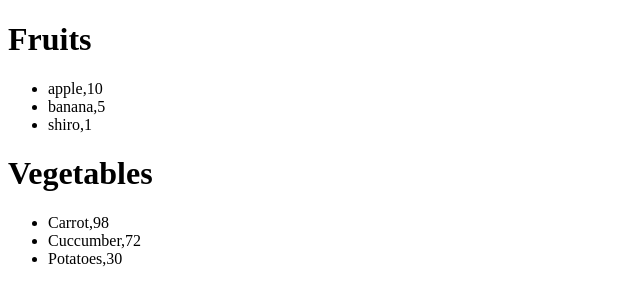
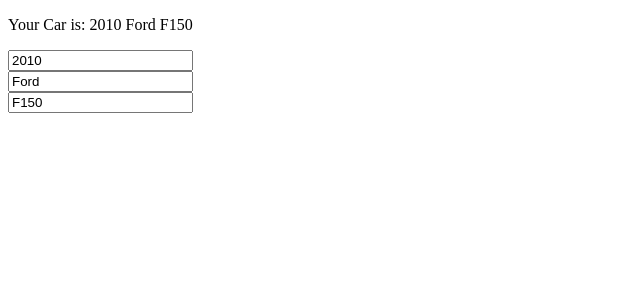
Before and after one commit to Mercury1565/React_Learning-Path, a React (Vite) app in the folder my-react-app/: page / in a window 1280 px wide. Shown: the top 304 px of the page, without its empty margins (0-640 px from the left). Built offline with nearby package versions, Linux system fonts and the light colour scheme.

Commit message:
Finsish update objects

```diff
--- a/my-react-app/src/App.jsx
+++ b/my-react-app/src/App.jsx
@@ -1,30 +1,11 @@
-import List from "./components/List.jsx"
+import MyComponent from "./components/MyComponent.jsx"
 
 function App() {
-  // We can make the List component reusable for different
-  // purposed if we pass the list items as props
-
-  const fruits = [{name:"apple" , calories: 10},
-                {name:"orange" , calories: 900},
-                {name:"banana" , calories: 5},
-                {name:"shiro" , calories: 1},
-                ]
-  const veggies = [{name:"Onion" , calories: 910},
-                {name:"Carrot" , calories: 98},
-                {name:"Cuccumber" , calories: 72},
-                {name:"Potatoes" , calories: 30},
-                ]
 
   return(
     <>
-    {/* Challenge: display lists if and only if there are items in the list */}
-    {/* Use the .length method for lists */}
-    {fruits.length > 0 ? <List items = {fruits} category = 'Fruits'/>: null}
-    {/* A short way for doing the above (short circuiting)
-    {fruits.length > 0 && <List items = {fruits} category = 'Fruits'/>}
-    */}
 
-    <List items = {veggies} category = 'Vegetables'/>
+    <MyComponent/>
 
     </>
   )
--- a/my-react-app/src/components/List.jsx
+++ /dev/null
@@ -1,84 +0,0 @@
-import PropTypes from "prop-types"
-
-function List(props){
-    /*
-    const items = ['apple' , 'orange' , 'banana'];
-    // You can change this list to a list of list items using the map method
-    const listItems = items.map(item => <li>{item}</li>);
-    */
-
-    // List of objects
-    // const items = [{name:"apple" , calories: 10},
-    //                 {name:"orange" , calories: 900},
-    //                 {name:"banana" , calories: 5},
-    //                 {name:"shiro" , calories: 1},
-    //                 ]
-    // the list item can be defined here or recieved from the parent class as props
-    const items = props.items
-
-
-    // different sorting mechanisms
-    /*
-    items.sort((a , b) => a.name.localeCompare(b.name)) //Alphabetical
-    items.sort((a , b) => b.name.localeCompare(a.name)) //Reverse Alphabetical
-    items.sort((a , b) => a.calories - b.calories) // Numeric order
-    items.sort((a , b) => b.calories - a.calories) // Reverse Numeric order
-    */
-
-    // Filtering based on some condition
-    // Filter out items with calories less or equal to 10
-    const low_cal_fruits = items.filter(item => item.calories <= 100)
-
-    // Warning: Each child in a list should have a unique "key" prop.
-    // To avoid this warning, you add a key to your list items, here, {item.name}
-    // Also notice how arrow functions are used, you will use them quite often
-    const listItems = low_cal_fruits.map(item =>
-                                            <li key = {item.name}>
-                                                {item.name},
-                                                {item.calories}
-                                            </li>)
-
-    return(
-        <>
-            <h1> {props.category} </h1>
-            <ul>
-                {listItems}
-            </ul>
-        </>
-    )
-
-}
-
-List.defaultProps = {
-    items: [],
-    category: "Default Category"
-}
-
-// Notice how the propTypes are handled
-/*
-Key take aways:
-    PropTypes.arrayOf() -> to define the structure of the array
-    PropTypes.shape() -> to individually define what the datatypes of the
-                         elements of the objects are
-
-Remember again that violation of defined propTypes will not hinder the running
-of the app, it will only raise an error in the console which later might be used
-to handel the violation
-*/
-
-
-
-List.propTypes = {
-    items: PropTypes.arrayOf(
-        PropTypes.shape({
-            name: PropTypes.string,
-            calories: PropTypes.number
-        })),
-    category: PropTypes.string
-}
-
-
-
-
-
-export default List
--- /dev/null
+++ b/my-react-app/src/components/MyComponent.jsx
@@ -0,0 +1,41 @@
+import React, {useState} from 'react'
+
+function MyComponent(){
+    const [car , setCar] = useState({year:2010, make:'Ford', model:'F150'})
+
+    function handelYearChange(event){
+        /*
+        - For best practice, use updater functions. They are safer
+
+        - And to allow object assignements in updater funcitons, you apparantly
+          have to enclose the curly braces holding the object with a brace ()
+
+        - Notice how you isolte the an attribute to change it and leave
+          every other attribute unchanged {...c, year: event.target.value}
+                                            ^ [This thingy over here]
+        */
+        setCar(c => ({...c, year: event.target.value}))
+    }
+
+    function handelModelChange(event){
+        setCar(c => ({...c, model: event.target.value}))
+    }
+
+    function handelMakeChange(event){
+        setCar(c => ({...c, make: event.target.value}))
+    }
+
+
+    return(
+        <div>
+            <p> Your Car is: {car.year} {car.make} {car.model}</p>
+
+            <input type='number' value={car.year} onChange={handelYearChange}/> <br/>
+            <input type='text' value={car.make} onChange={handelMakeChange}/> <br/>
+            <input type='text' value={car.model} onChange={handelModelChange}/>
+
+        </div>
+    )
+}
+
+export default MyComponent
```
